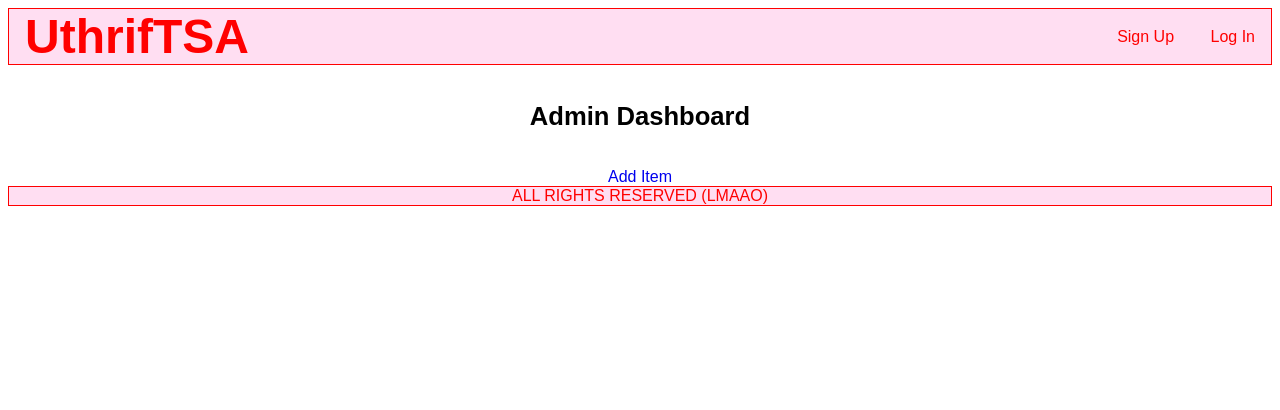
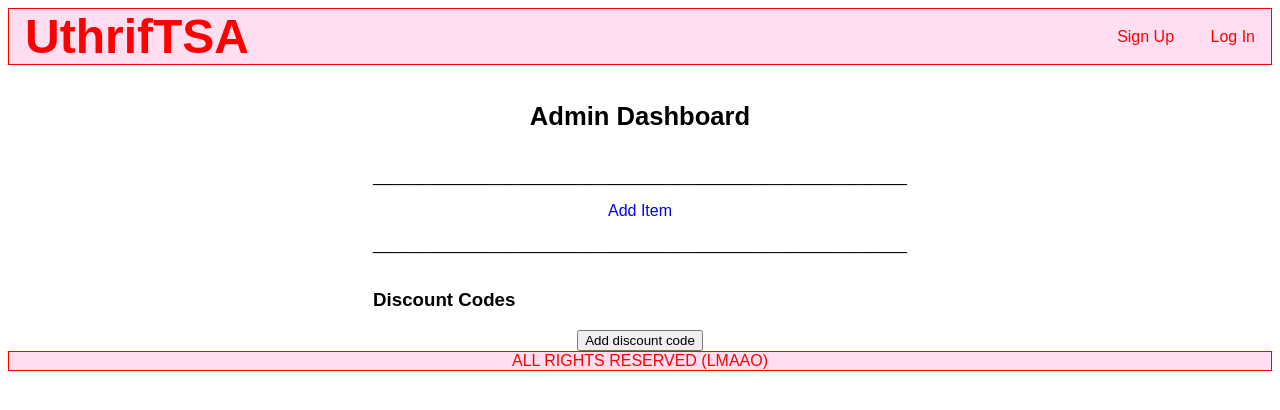
Before and after one commit to icastro35211225/NoobEgg, a React (Create React App) app: page /admindashboard in a window 1280 px wide. Shown: the top 410 px of the page. Built offline with nearby package versions, Linux system fonts and the light colour scheme.

Commit message:
Misc admin dashboard
added some discount code elements

```diff
--- a/src/App.css
+++ b/src/App.css
@@ -161,3 +161,7 @@ a.brand{
 a {
   text-decoration: none;
 }
+
+#discountwrapper {
+  display: flex;
+}
--- a/src/pages/AdminDashboard.js
+++ b/src/pages/AdminDashboard.js
@@ -7,6 +7,17 @@ export default function AdminDashboard(props) {
 
     const [user, setUser] = useState();
     const [acctInfo, setAcctInfo] = useState("");
+    const [codes, setCodes] = useState(null);
+    const [addingCode, setAddingCode] = useState(false);
+
+    const getCodes = async() =>{
+        let tempCodes = await Axios.get('http://ec2-3-93-234-9.compute-1.amazonaws.com:3000/api/getCodes');
+        await setCodes(tempCodes.data);
+    }
+
+    const addCode = async() => {
+        setAddingCode(false);
+    }
 
     useEffect(()=> {
         const userInfo = JSON.parse(localStorage.getItem("userInfo"));
@@ -14,7 +25,13 @@ export default function AdminDashboard(props) {
             setUser(userInfo);
             console.log(user);
         }
+
     }, [])
+
+    useEffect(()=> {
+        if(codes === null) return;
+
+    }, [codes])
 
     return (
         <admindashboard>
@@ -27,7 +44,23 @@ export default function AdminDashboard(props) {
                 <p>Shipping Address: {user.shipAddress}</p>
             </div>
             : null }
+            <p>____________________________________________________________</p>
             <Link to="/admin/additem">Add Item </Link>
+            <p>____________________________________________________________</p>
+            <div id="discountwrapper">
+                <h3>Discount Codes</h3>
+            </div>
+            {addingCode ?
+                <div>
+                    <div>
+                        <input placeholder="Code"></input>
+                        <input placeholder="Multiplier"></input>
+                    </div>
+                    <button onClick={addCode}>Add Code</button>
+                </div>
+                :
+                <button onClick={function(){setAddingCode(true);}}>Add discount code</button>
+            }
         </admindashboard>
     )
 }
```
